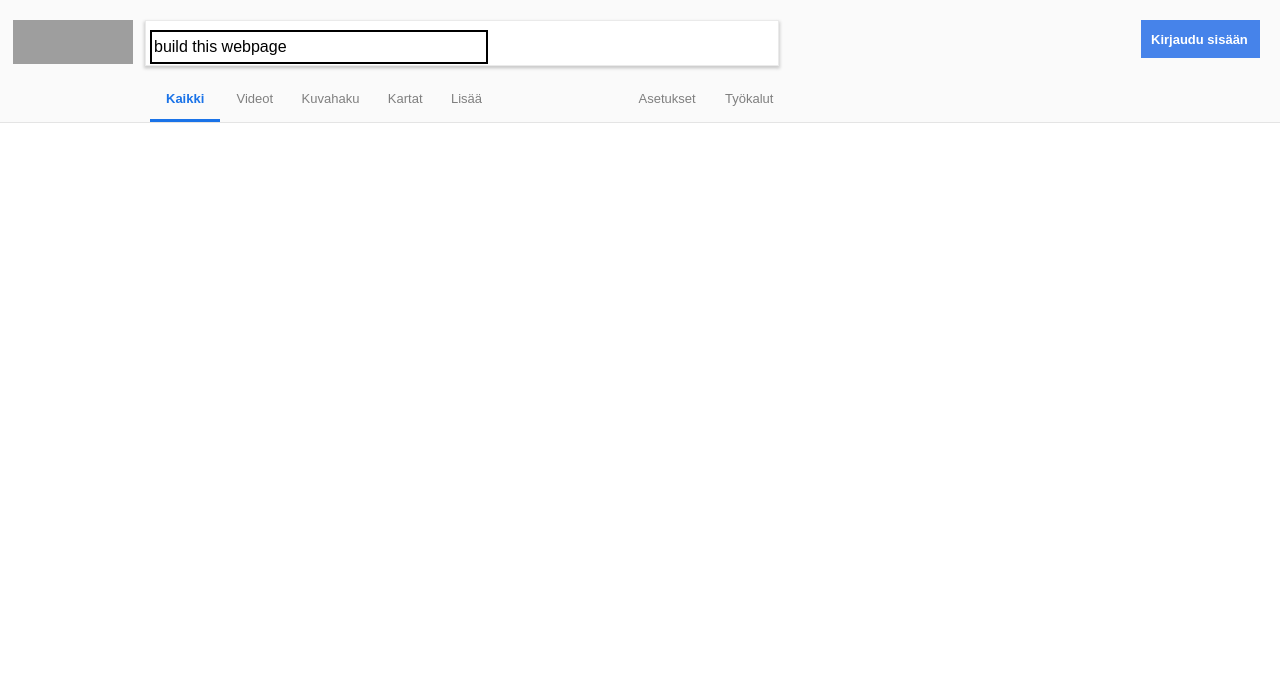
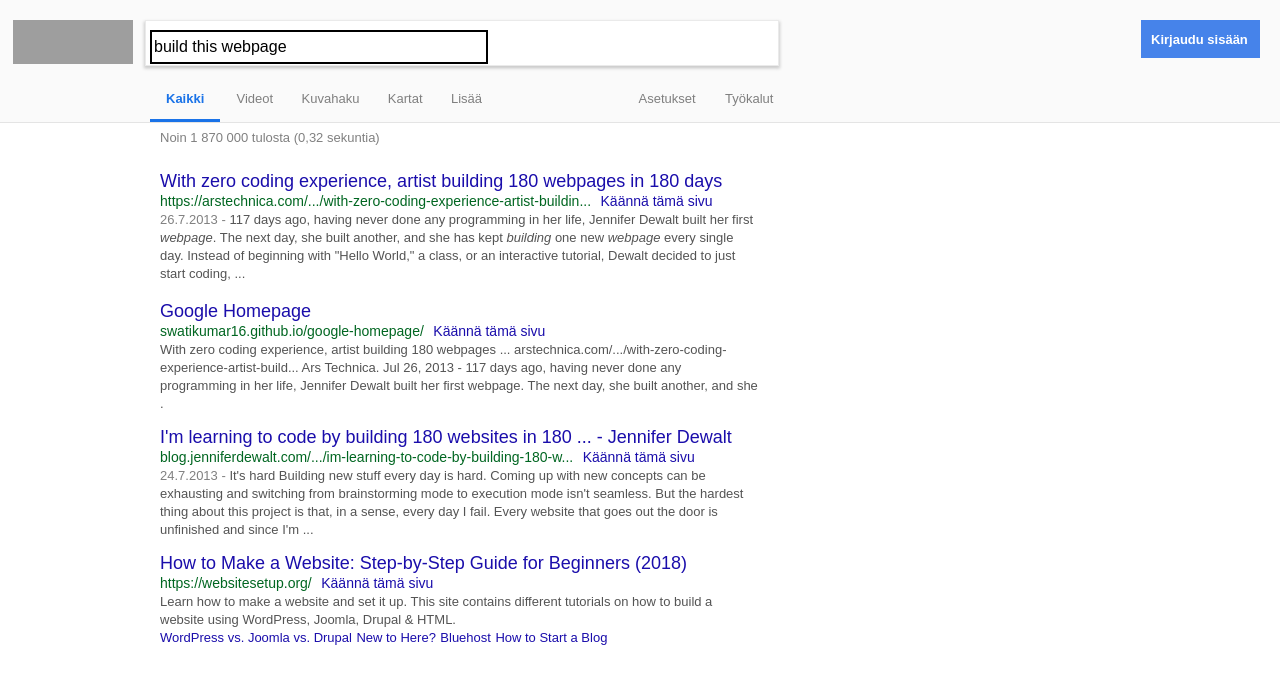
Before and after one commit to PhantasmagoricAardvark/google-homepage-hard, a plain HTML site: page index.html in a window 1280 px wide. Drawn offline with Linux system fonts and the light colour scheme; grey boxes are pictures that could not be loaded.

Commit message:
Begun working on the middle section. Added four blocks of text.

```diff
--- a/index.css
+++ b/index.css
@@ -103,3 +103,81 @@ body {
 	padding-right: 25px;
 	padding-left: 140px;
 }
+
+
+.middle {
+	margin-left: 160px;
+	width: 600px;
+
+}
+
+span {
+	margin-top: 10px;
+	position: relative;
+	color: rgb(128,128,128);
+	font-size: 13px;
+}
+
+.tulosta {
+	top: 5px;
+}
+
+
+
+.block1 {
+	position: absolute;
+	margin-top: 30px;
+	width: 600px;
+
+}
+
+.paraheader {
+	text-decoration: none;
+	color: #1a0dab;
+	font-size: 18px;
+}
+
+cite {
+	font-size: 14px;
+	font-style: normal;
+	color: #006621;
+}
+
+.käännä {
+	font-size: 14px;
+	color: #1a0dab;
+	text-decoration: none;
+	padding-left: 5px;
+}
+
+.datespan {
+	color: rgb(128,128,128);
+	font-size: 13px;
+	margin: 0;
+
+}
+
+
+.para1 {
+	font-size: small;
+	color: #545454;
+
+}
+
+.block2 {
+	margin-top: 160px;
+}
+
+.block3 {
+	margin-top: 15px;
+}
+
+.block4 {
+	margin-top: 15px;
+}
+
+.blocklinks {
+	text-decoration: none;
+	font-size: small;
+	color: #1a0dab;
+}
--- a/index.html
+++ b/index.html
@@ -37,7 +37,59 @@
 
 	</div>
 
+	<div class="middle">
+		<span class="tulosta">Noin 1 870 000 tulosta (0,32 sekuntia)</span>
 
+		<div class="block1">
+			<a class="paraheader" href="">With zero coding experience, artist building 180 webpages in 180 days</a><br>
+			<cite>https://arstechnica.com/.../with-zero-coding-experience-artist-buildin...</cite>
+			<a class="käännä" href="">Käännä tämä sivu</a><br>
+
+			<span class="para1">
+				<span class="datespan">26.7.2013 -</span>
+			117 days ago, having never done any programming in her life, Jennifer Dewalt built her first <em>webpage</em>. The next day, she built another, and she has kept <em>building</em> one new <em>webpage</em> every single day. Instead of beginning with "Hello World," a class, or an interactive tutorial, Dewalt decided to just start coding, ...
+			</span>
+		</div>
+
+		<div class="block2">
+			<a class="paraheader" href="">Google Homepage</a><br>
+			<cite>swatikumar16.github.io/google-homepage/</cite>
+			<a class="käännä" href="">Käännä tämä sivu</a><br>
+			<span class="para1">
+				With zero coding experience, artist building 180 webpages ... arstechnica.com/.../with-zero-coding-experience-artist-build... Ars Technica. Jul 26, 2013 - 117 days ago, having never done any programming in her life, Jennifer Dewalt built her first webpage. The next day, she built another, and she .
+			</span>
+
+		</div>
+
+		<div class="block3">
+			<a class="paraheader" href="">I'm learning to code by building 180 websites in 180 ... - Jennifer Dewalt</a><br>
+			<cite>blog.jenniferdewalt.com/.../im-learning-to-code-by-building-180-w...</cite>
+			<a class="käännä" href="">Käännä tämä sivu</a><br>
+			<span class="para1">
+				<span class="datespan">24.7.2013 -</span>
+				 It's hard Building new stuff every day is hard. Coming up with new concepts can be exhausting and switching from brainstorming mode to execution mode isn't seamless. But the hardest thing about this project is that, in a sense, every day I fail. Every website that goes out the door is unfinished and since I'm ...
+
+
+			</span>
+		</div>
+
+
+		<div class="block4">
+			<a class="paraheader" href=""> How to Make a Website: Step-by-Step Guide for Beginners (2018)</a><br>
+			<cite>https://websitesetup.org/</cite>
+			<a class="käännä" href="">Käännä tämä sivu</a><br>
+			<span class="para1">
+				Learn how to make a website and set it up. This site contains different tutorials on how to build a website using WordPress, Joomla, Drupal & HTML.
+			</span><br>
+			<a class="blocklinks" href="">WordPress vs. Joomla vs. Drupal</a>
+			<a class="blocklinks" href="">New to Here?</a>
+			<a class="blocklinks" href="">Bluehost</a>
+			<a class="blocklinks" href="">How to Start a Blog</a>
+
+
+		</div>
+
+	</div>
 
 
 
```
